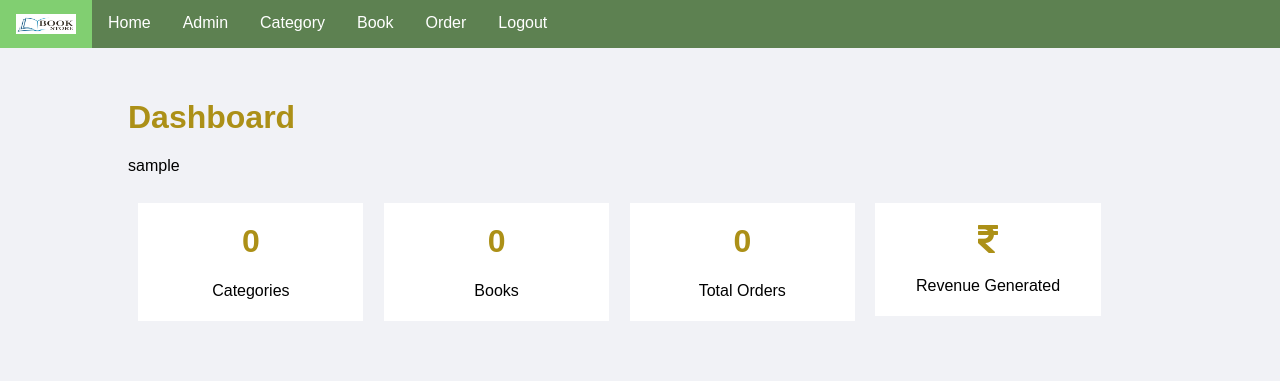
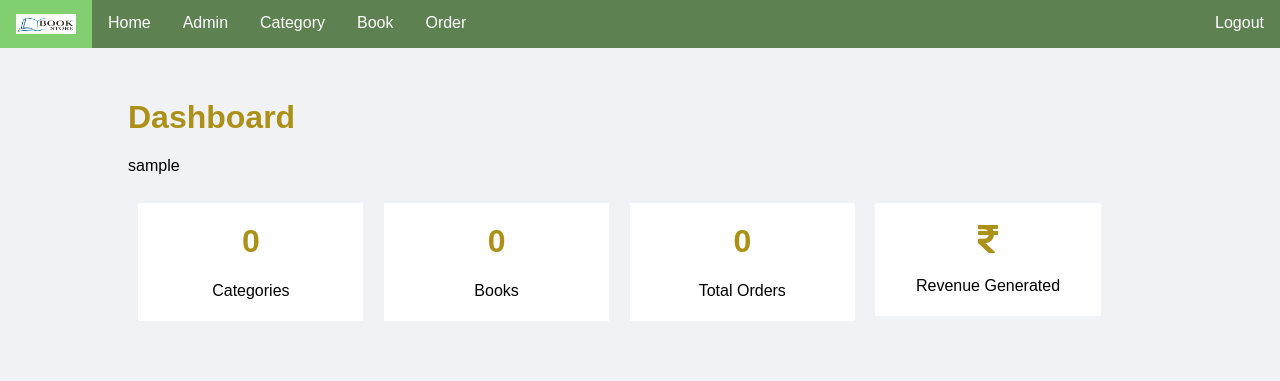
Before and after one commit to skandar123/BookStore, a PHP site: page /BuyBooks/index.php in a window 1280 px wide. Shown: the top 381 px of the page. Run offline with PHP 8.4, Linux system fonts and the light colour scheme; the visitor is signed in with stand-in values (Sample User, id 1); data that the repository does not hold is empty.

Commit message:
Update menu.php

```diff
--- a/BuyBooks/admin/partials/menu.php
+++ b/BuyBooks/admin/partials/menu.php
@@ -5,8 +5,9 @@
 <html>
 	<head>
 		<title>Website for buying books - Home Page</title>
-		<link rel="stylesheet" href="../css/admin.css">
+		<link rel="stylesheet" href="../CSS/admin.css">
 		<link rel="stylesheet" href="https://cdnjs.cloudflare.com/ajax/libs/font-awesome/5.15.2/css/all.min.css"/>
+	    <link rel="icon" type="image/x-icon" href="../images/bookstore_logo.png">
 	</head>
 	<body>
 	<?php $activePage = basename($_SERVER['PHP_SELF'], ".php"); ?>
@@ -24,7 +25,7 @@
 				<li><a class="<?= ($activePage == 'manage-category') ? 'active':''; ?>" href="manage-category.php">Category</a></li>
 				<li><a class="<?= ($activePage == 'manage-book') ? 'active':''; ?>" href="manage-book.php">Book</a></li>
 				<li><a class="<?= ($activePage == 'manage-order') ? 'active':''; ?>" href="manage-order.php">Order</a></li>
-				<li><a class="<?= ($activePage == 'logout') ? 'active':''; ?>" href="logout.php">Logout</a></li>
+				<li style="float:right"><a class="<?= ($activePage == 'logout') ? 'active':''; ?>" href="logout.php">Logout</a></li>
 				</ul>
 			</div>
 		</section>
```
